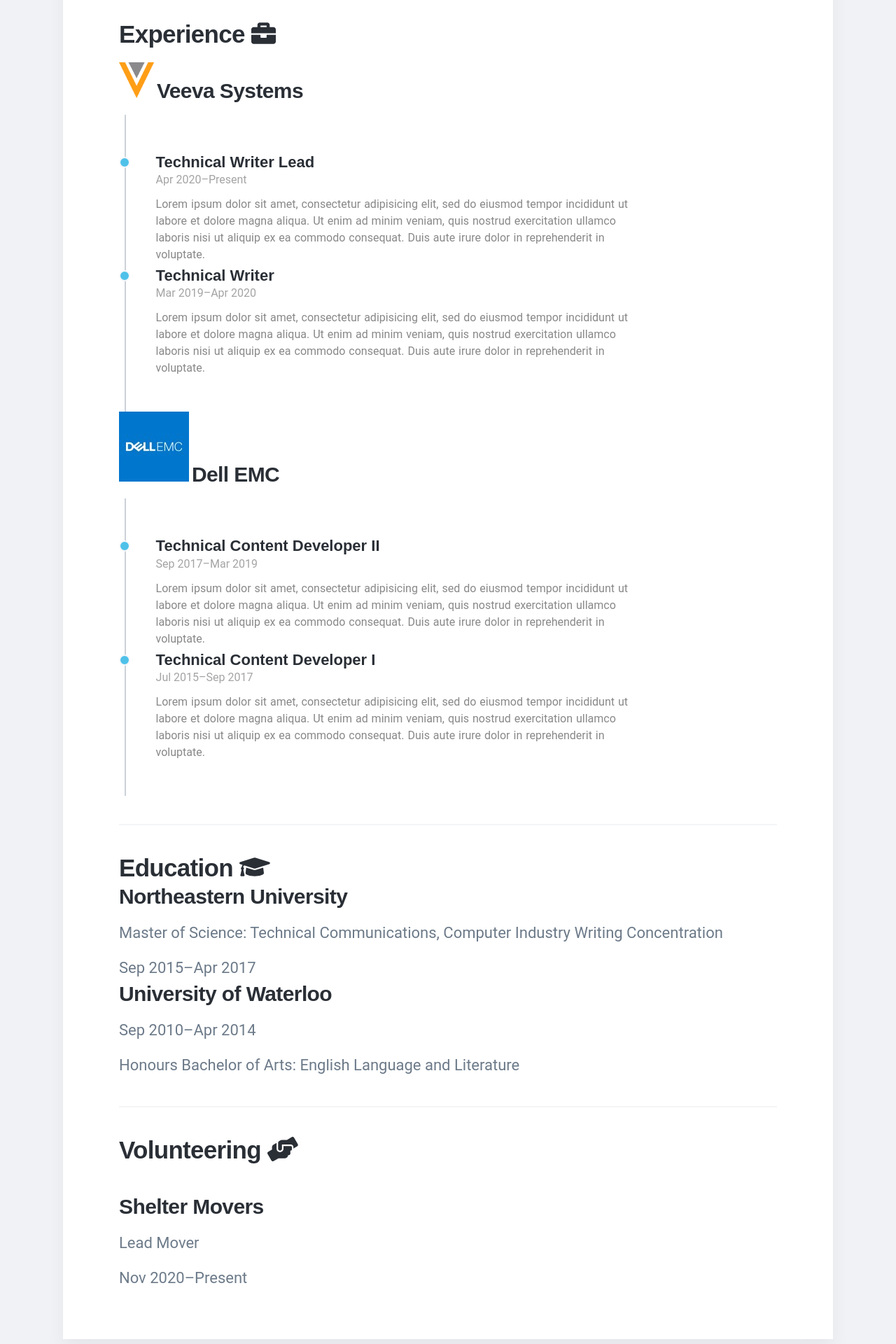
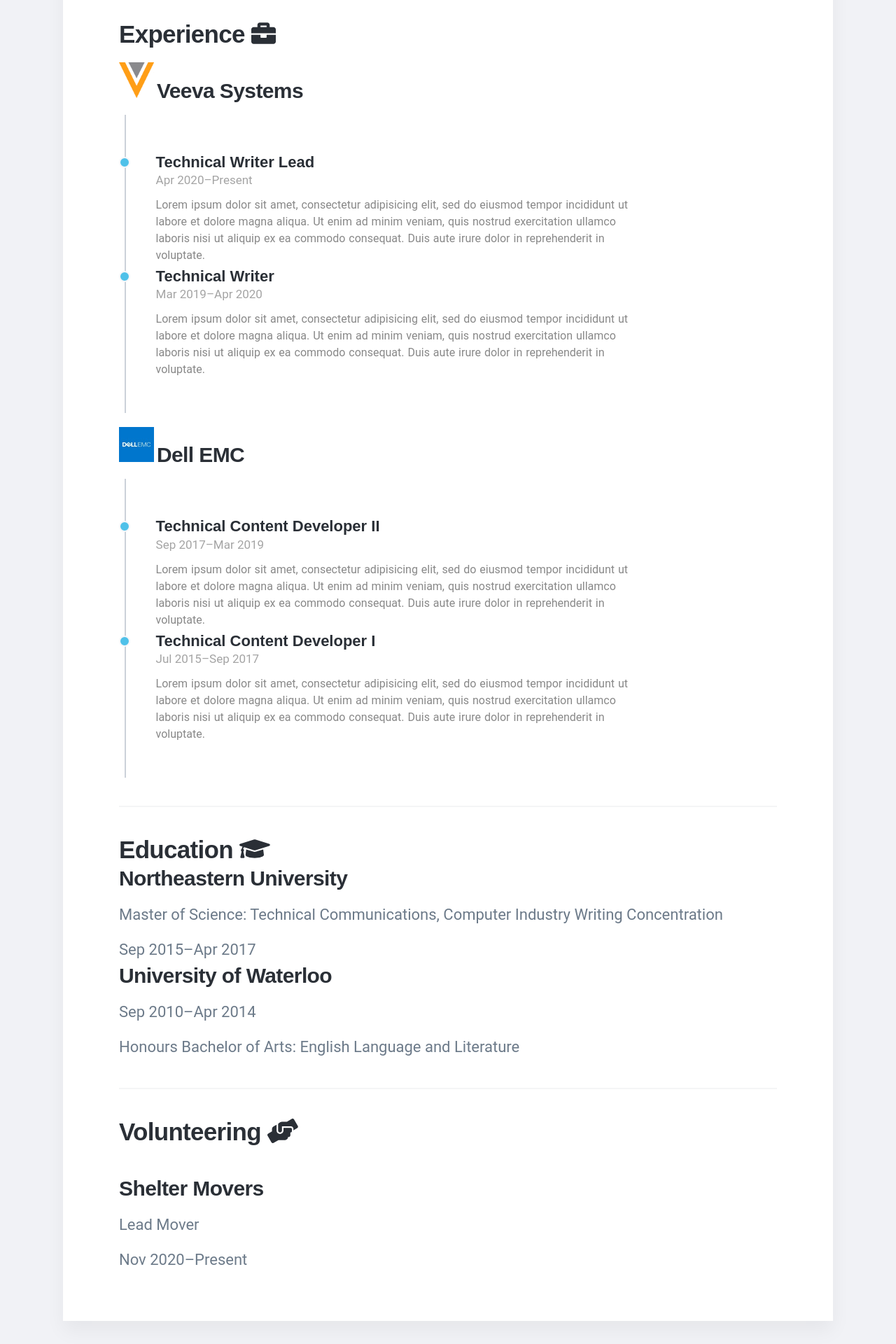
Before and after one commit to emilyrushton/emilyrushton.github.io, a Jekyll site: the page built from index.html, in a window 1280 px wide. Shown: the part 1425-3345 px from the top of the page at 70% size. Built offline with Jekyll 4.4.1, drawn with Linux system fonts in a browser that asks for light colours; nearby versions of some CDN libraries; some web fonts are replaced.

Commit message:
Custom styling

```diff
--- a/css/custom.css
+++ b/css/custom.css
@@ -77,7 +77,7 @@
 }
 
 .timeline-content span {
-   font-size: 16px;
+   font-size: 17px;
    color: #a4a4a4;
 }
 
--- a/index.html
+++ b/index.html
@@ -74,7 +74,7 @@
 						   </div>
 						</div>
 					<div class="inlineparent" style="margin-bottom: 15px;">
-						<img src="{{ '/images/dell_emc.png' | relative_url }}" class="inlinechild">
+						<img src="{{ '/images/dell_emc.png' | relative_url }}" class="inlinechild inlineimage">
 						<h3 class="inlinechild">Dell EMC</h3>
 					</div>
 					<div class="timeline-container">
```
